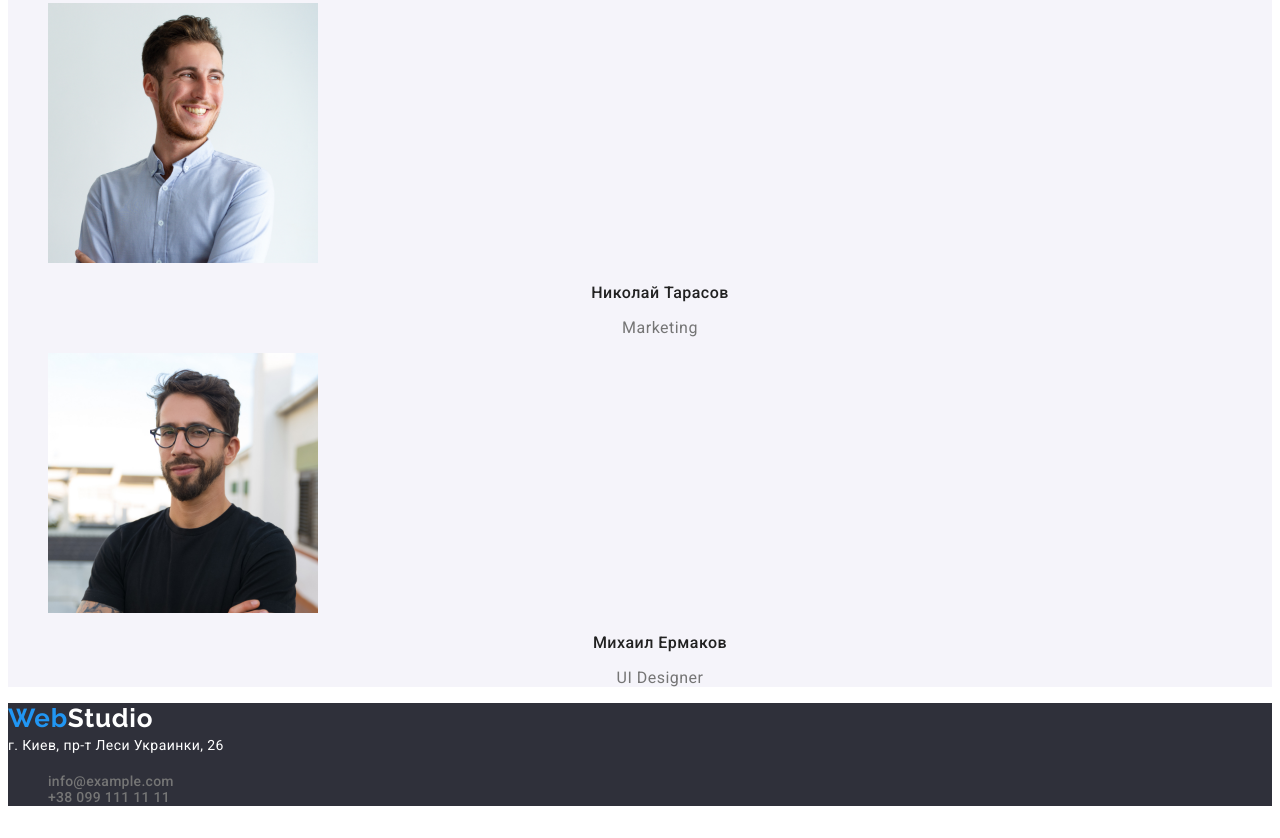
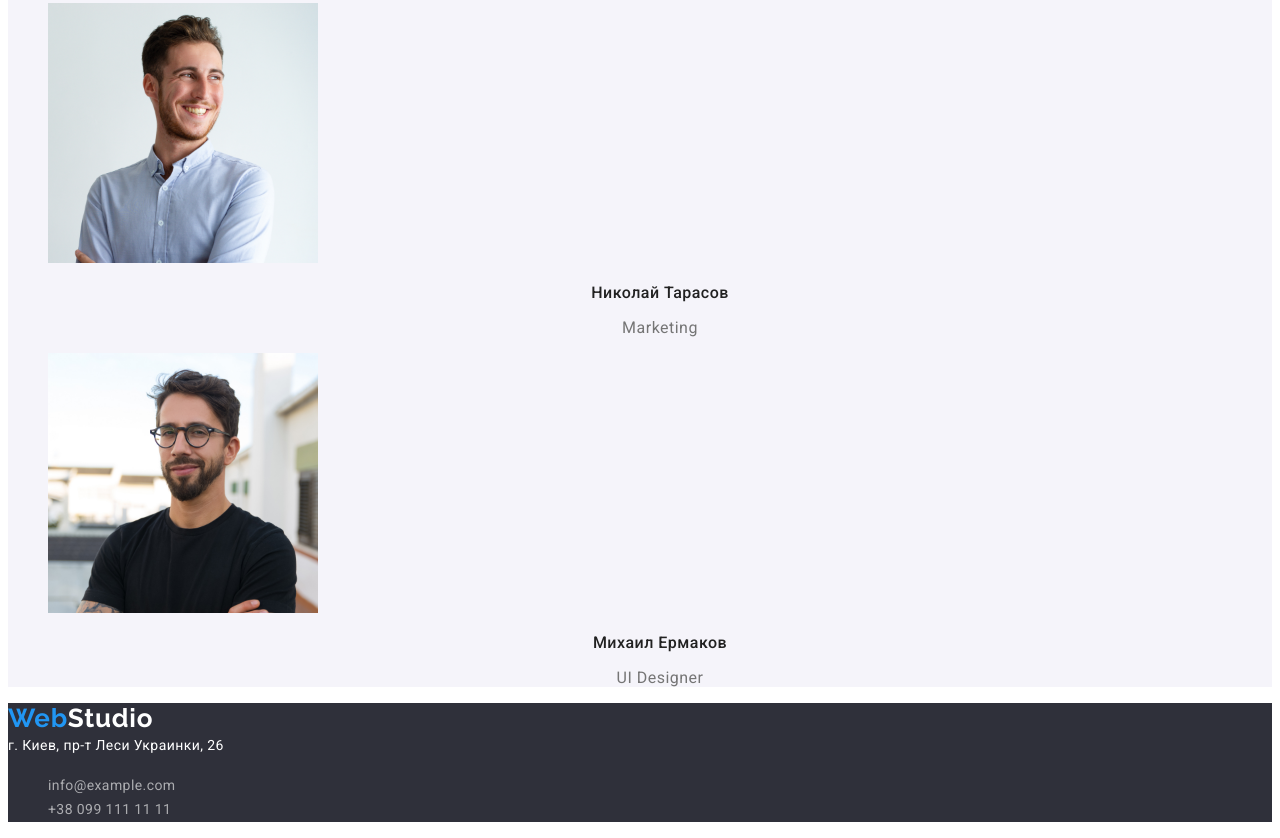
Before and after one commit to Alexander-Yershov/goit-markup-hw-02, a plain HTML site: page index.html in a window 1280 px wide. Shown: the part 2397-3235 px from the top of the page. Drawn offline with Linux system fonts and the light colour scheme.

Commit message:
Исправляет ошибки в домашнем задании №2

```diff
--- a/css/styles.css
+++ b/css/styles.css
@@ -53,6 +53,11 @@ body {
   color: var(--text-color);
 }
 .mail-link {
+  font-weight: 500;
+  font-size: 14px;
+  line-height: 1.14;
+  letter-spacing: 0.02em;
+
   color: var(--text-color);
 }
 .mail-link:hover,
@@ -60,6 +65,11 @@ body {
   color: var(--accent-color);
 }
 .tel-link {
+  font-weight: 500;
+  font-size: 14px;
+  line-height: 1.14;
+  letter-spacing: 0.02em;
+
   color: var(--text-color);
 }
 
@@ -170,6 +180,20 @@ body {
   letter-spacing: 0.03em;
   color: #ffffff;
 }
+.footer-mail-link {
+  font-weight: 400;
+  font-size: 14px;
+  line-height: 1.71;
+  letter-spacing: 0.03em;
+  color: rgba(255, 255, 255, 0.6);
+}
+.footer-tel-link {
+  font-weight: 400;
+  font-size: 14px;
+  line-height: 1.71;
+  letter-spacing: 0.03em;
+  color: rgba(255, 255, 255, 0.6);
+}
 
 /* ================= СТИЛИ ПОРТФОЛИО =============== */
 .buttons-desc {
@@ -179,6 +203,7 @@ body {
   text-align: center;
   letter-spacing: 0.03em;
   color: var(--title-color);
+  cursor: pointer;
 }
 .buttons-desc:hover,
 .buttons-desc:focus {
--- a/index.html
+++ b/index.html
@@ -169,10 +169,10 @@
 
                 <ul class="contacts list">
                     <li class="contacts-item">
-                        <a class="mail-link link" href="mailto:info@example.com">info@example.com</a>
+                        <a class="footer-mail-link link" href="mailto:info@example.com">info@example.com</a>
                     </li>
                     <li class="contacts-item">
-                        <a class="tel-link link" href="tel:+380991111111">+38 099 111 11 11</a>
+                        <a class="footer-tel-link link" href="tel:+380991111111">+38 099 111 11 11</a>
                     </li>
                 </ul>
 
```
